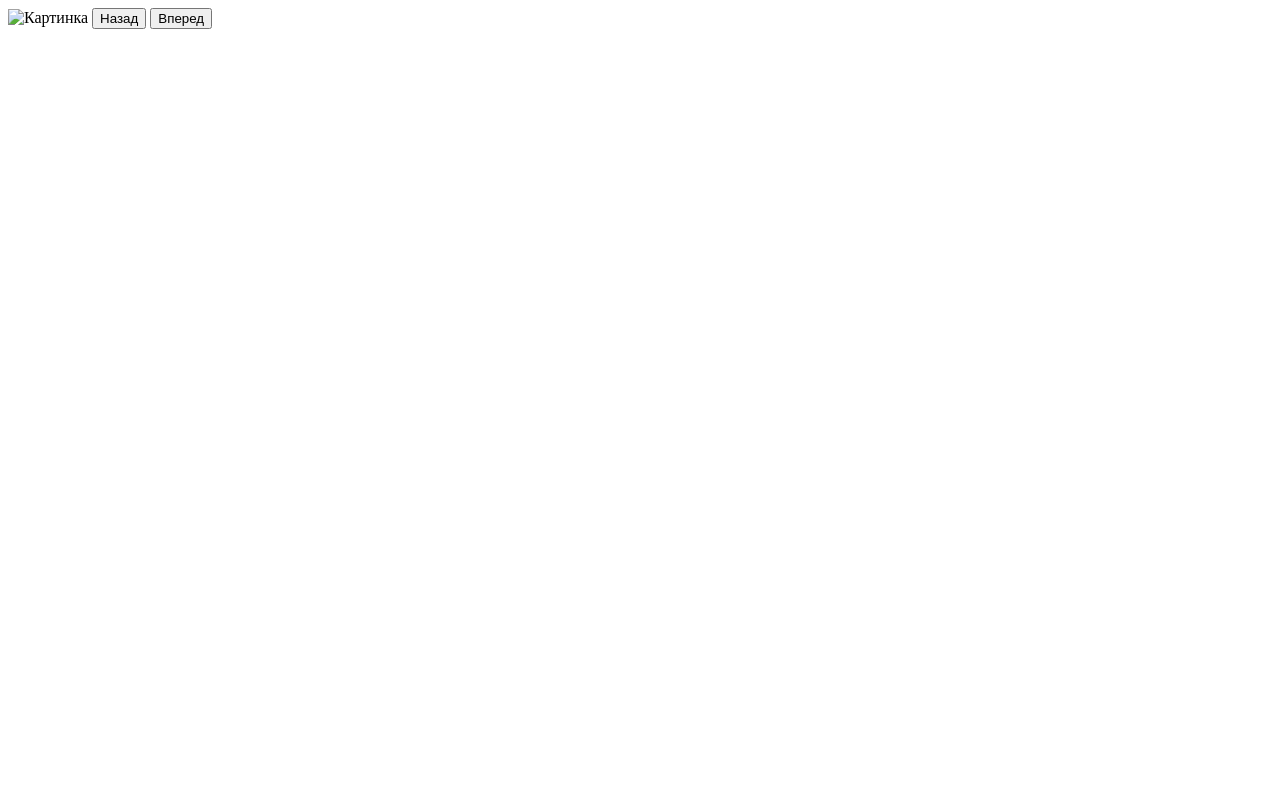
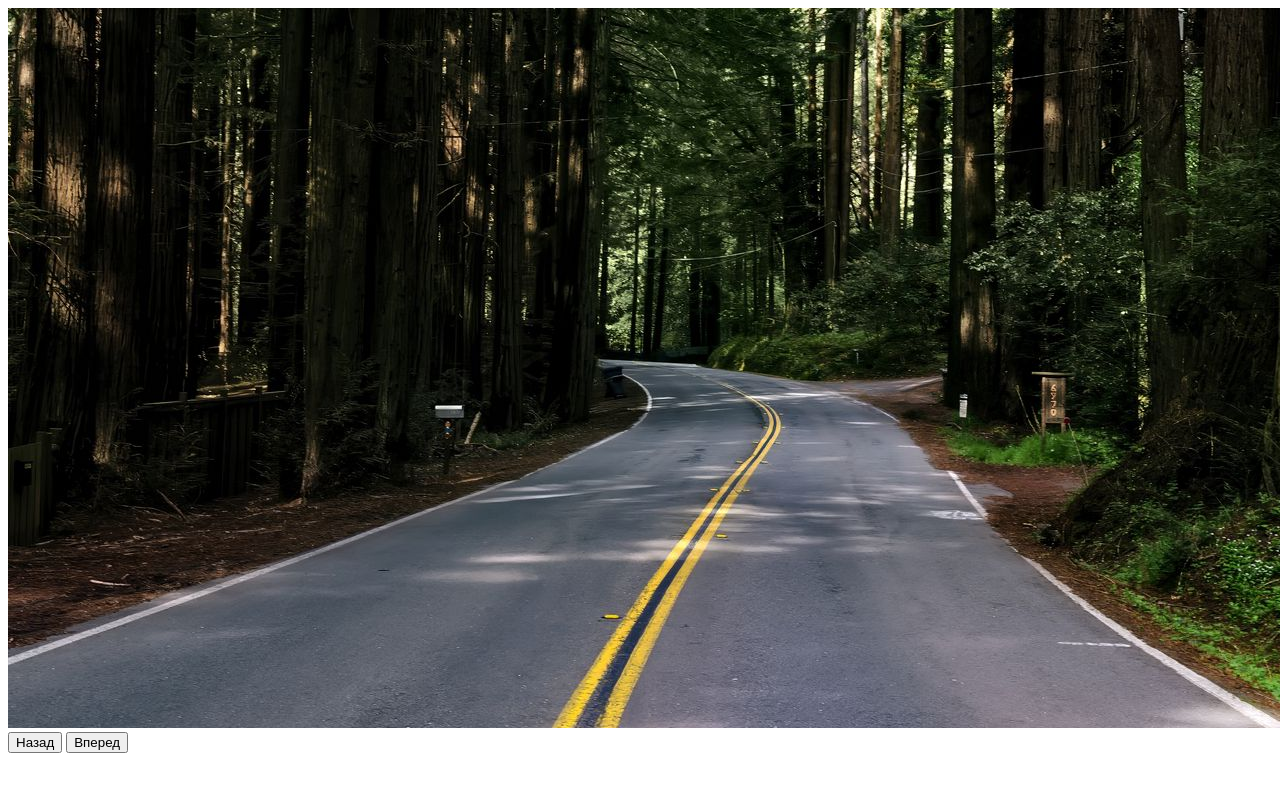
Before and after one commit to VyacheslavKokorin/Practice_1_Task_3, a plain HTML site: page index.html in a window 1280 px wide. Drawn offline with Linux system fonts and the light colour scheme; the site is published under a folder, as on GitHub Pages, so addresses that start at the root find nothing.

Commit message:
Исправлена ошибка, теперь картинка отображается

```diff
--- a/index.html
+++ b/index.html
@@ -5,7 +5,7 @@
 	<title>Слайдер</title>
 </head>
 <body>
-	<img src="/images/pic1.jpg" alt="Картинка" id="slider">
+	<img src="images/pic1.jpg" alt="Картинка" id="slider">
 	<button id="previous">Назад</button>
 	<button id="next">Вперед</button>
 </body>
```
